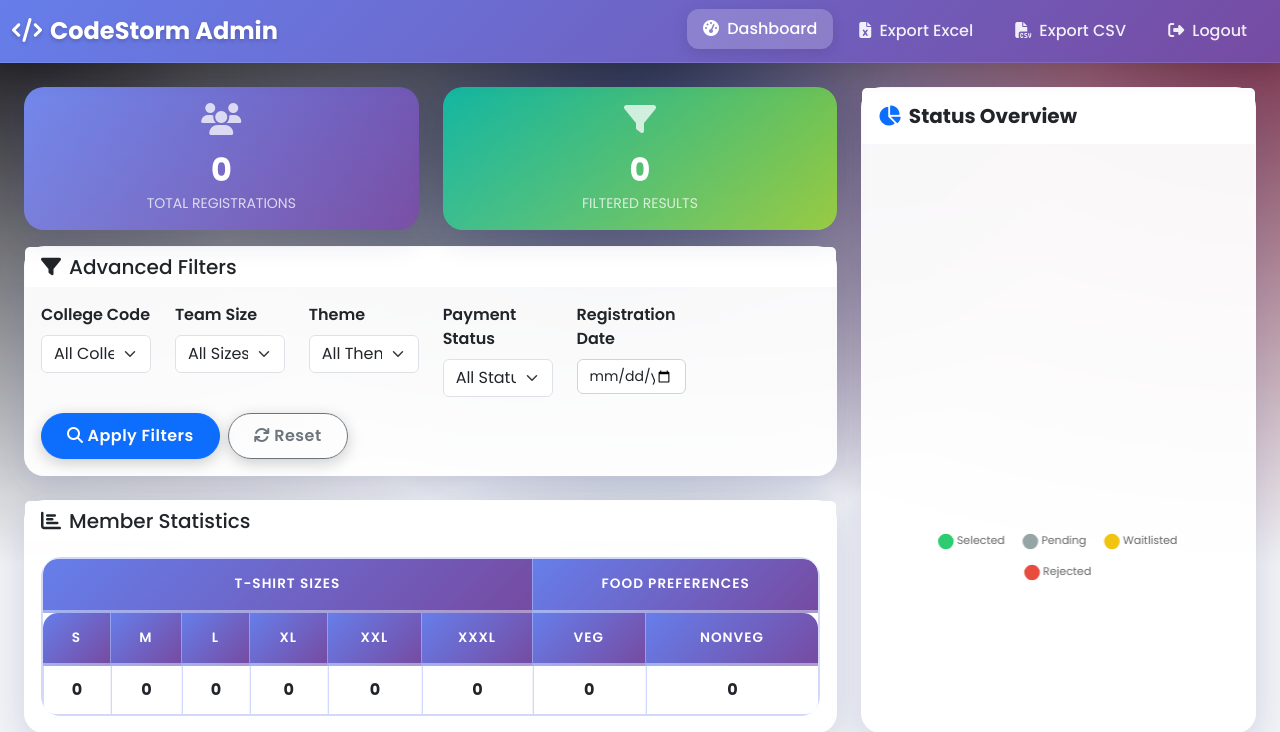
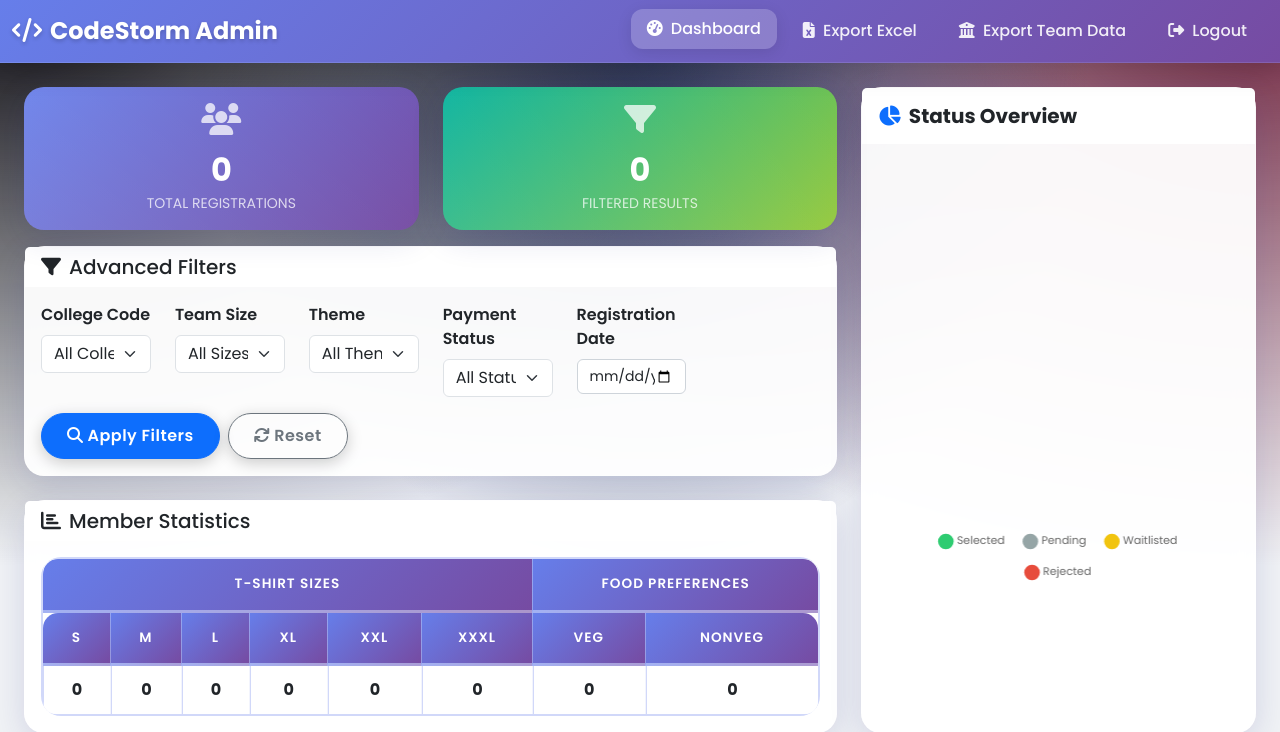
Before and after one commit to PashamDhanushReddy/cs_2k26, a Django app: page /dashboard/ in a window 1280 px wide. Shown: the top 732 px of the page. Run offline with Django 5.2, Linux system fonts and the light colour scheme; a user stored in the database is signed in; data that the repository does not hold is empty; some libraries are stand-ins or nearby versions.

Commit message:
Added Team Wise data Export

```diff
--- a/dashboard/templates/dashboard/dashboard.html
+++ b/dashboard/templates/dashboard/dashboard.html
@@ -787,8 +787,8 @@
                         </a>
                     </li>
                     <li class="nav-item">
-                        <a class="nav-link" href="{% url 'export_registrations' %}?{{ request.GET.urlencode }}&format=csv">
-                            <i class="fas fa-file-csv me-1"></i> Export CSV
+                        <a class="nav-link" href="{% url 'export_team_data' %}">
+                            <i class="fas fa-university me-1"></i> Export Team Data
                         </a>
                     </li>
                     <li class="nav-item">
--- a/dashboard/urls.py
+++ b/dashboard/urls.py
@@ -9,5 +9,6 @@ urlpatterns = [
     path('debug/fields/', views.debug_fields_view, name='debug_fields'),
     path('download/<path:ppt_path>/', views.download_ppt_view, name='download_ppt'),
     path('export/', views.export_registrations_view, name='export_registrations'),
+    path('export-team-data/', views.export_team_data_view, name='export_team_data'),
     path('logout/', views.logout_view, name='logout'),
 ]
--- a/dashboard/views.py
+++ b/dashboard/views.py
@@ -611,3 +611,87 @@ def export_registrations_view(request):
         writer.writerow(row)
 
     return response
+
+@login_required(login_url='login')
+def export_team_data_view(request):
+    """
+    Export team data grouped by college code with transaction IDs.
+    This view executes the SQL query to aggregate team registrations by college.
+    """
+    supabase = get_supabase_client()
+
+    # Fetch all registrations
+    response = supabase.table('codestorm_registrations').select("*").execute()
+    registrations = response.data
+
+    # Process data to match the SQL query logic
+    team_data = []
+    for reg in registrations:
+        # Find the leader to get college information
+        college_name = None
+        college_code = None
+
+        for i in range(1, 7):
+            if reg.get(f'is_leader{i}'):
+                college_name = reg.get(f'member{i}_college_name') or reg.get(f'member{i}_college')
+                college_code = reg.get(f'member{i}_college_code')
+                break
+
+        # Fallback to first member or general fields if no leader found
+        if not college_code:
+            college_code = reg.get('member1_college_code') or reg.get('college_code', 'N/A')
+        if not college_name:
+            college_name = reg.get('member1_college_name') or reg.get('college_name') or reg.get('college', 'N/A')
+
+        transaction_id = reg.get('transaction_id', 'N/A')
+
+        team_data.append({
+            'college_code': college_code,
+            'college_name': college_name,
+            'transaction_id': transaction_id
+        })
+
+    # Group by college_code
+    from collections import defaultdict
+    college_groups = defaultdict(lambda: {'college_names': set(), 'transaction_ids': [], 'count': 0})
+
+    for team in team_data:
+        code = team['college_code']
+        college_groups[code]['college_names'].add(team['college_name'])
+        college_groups[code]['transaction_ids'].append(team['transaction_id'])
+        college_groups[code]['count'] += 1
+
+    # Prepare data for Excel export
+    export_data = []
+    for college_code in sorted(college_groups.keys()):
+        data = college_groups[college_code]
+        export_data.append({
+            'College Code': college_code,
+            'College Names': ' | '.join(sorted(data['college_names'])),
+            'No of Teams Registered': data['count'],
+            'Transaction IDs': ', '.join(data['transaction_ids'])
+        })
+
+    # Create DataFrame
+    df = pd.DataFrame(export_data)
+
+    # Create Excel file in memory
+    output = BytesIO()
+    with pd.ExcelWriter(output, engine='openpyxl') as writer:
+        df.to_excel(writer, index=False, sheet_name='Team Data by College')
+
+        # Auto-adjust column widths
+        worksheet = writer.sheets['Team Data by College']
+        for column_cells in worksheet.columns:
+            length = max(len(str(cell.value)) for cell in column_cells)
+            worksheet.column_dimensions[column_cells[0].column_letter].width = min(length + 2, 80)
+
+    output.seek(0)
+
+    # Return Excel response
+    response = HttpResponse(
+        output.getvalue(),
+        content_type='application/vnd.openxmlformats-officedocument.spreadsheetml.sheet'
+    )
+    response['Content-Disposition'] = 'attachment; filename="team_data_by_college.xlsx"'
+    return response
```
Also changed, not shown: db.sqlite3.
